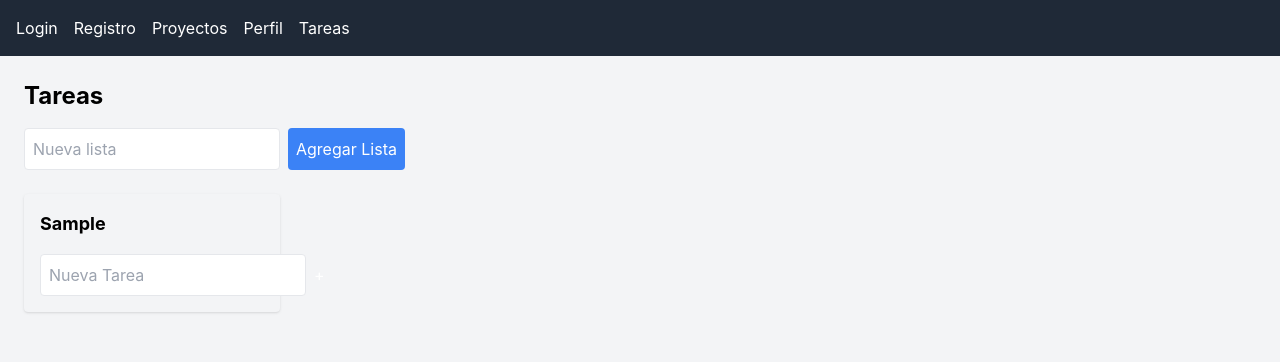
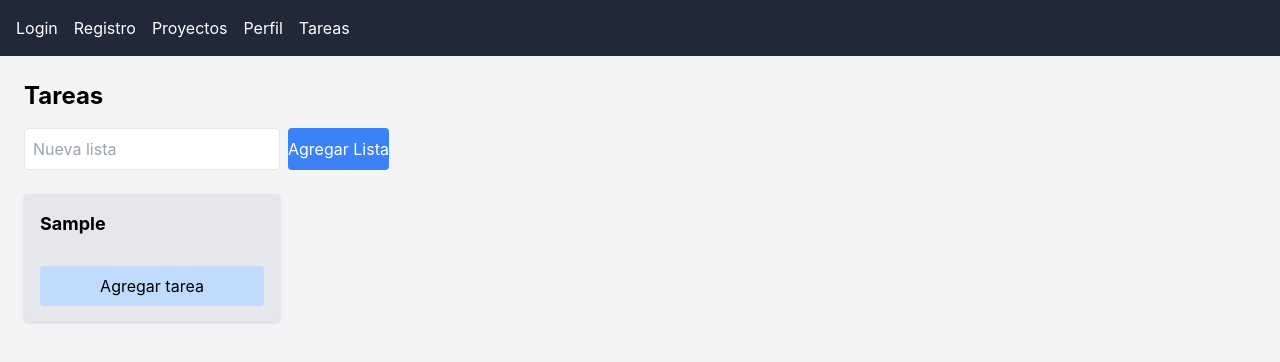
Before and after one commit to JorgeFierroo/FastPlanner, a React (Create React App) app in the folder frontend/: page /tasks in a window 1280 px wide. Both pictures are taken after typing "Sample" into the empty fields and a click on the button "Agregar Lista". Shown: the top 362 px of the page. Built offline with nearby package versions, Linux system fonts and the light colour scheme; the HTML template or start-up script is replaced by a standard one.

Commit message:
se agrego un formulario pop-up y se corrigieron errores de codigo

```diff
--- a/frontend/src/components/TaskList.tsx
+++ b/frontend/src/components/TaskList.tsx
@@ -1,42 +1,50 @@
 import { useState } from "react";
 import TaskCard from "./TaskCard";
+import MOdal from "./modal";
+import Modal from "./modal";
 
 type Props = {
-    tittle: string;
+    title: string;
 };
 
-function TaskList({ tittle }: Props) {
+function TaskList({ title }: Props) {
     const [tasks, setTasks] = useState<string[]>([]);
     const [newTask, setNewTask] = useState("");
+    const[isModalOpen, setModalOpen] = useState(false)
 
     const addTask = () => {
         if (!newTask.trim()) return;
         setTasks([...tasks, newTask]);
         setNewTask("");
+        setModalOpen(false);
     };
 
     return(
-        <div className= "bg-gray-100 p-4 rounded w-64 shadow">
-            <h2 className="text-lg font-bold mb-3">{tittle}</h2>
+        <div className= "bg-gray-200 p-4 rounded w-64 shadow">
+            <h2 className="text-lg font-bold mb-3">{title}</h2>
 
-        <div className="sapce-y-2">
+        <div className="space-y-2">
             {tasks.map((task, index) => (
                 <TaskCard key={index} text={task} />
             ))}
         </div>
 
-        <div className="mt-4 flex gap-2">
+        <button onClick={() => setModalOpen(true)} className="mt-4 bg-blue-200 text-black rounded w-full hover:bg-blue-300 p-2">
+            Agregar tarea
+        </button>
+
+        <Modal isOpen={isModalOpen} onClose={() => setModalOpen(false)}>
             <input
                 value={newTask}
                 onChange={(e) => setNewTask(e.target.value)}
                 placeholder="Nueva Tarea"
-                className="border p-2 rounded flex-1"
+                className="border p-2 rounded w-full mb-4 my-4"
             />
-            <button onClick={addTask} className="bg-green 500 text-white px-rounded">
-                +
+            <button onClick={addTask} className="bg-blue-200 text-black p-2 rounded hover:bg-green-300 w-full">
+                Guardar
             </button>
+        </Modal>
         </div>
-    </div>
     );
 }
 
--- /dev/null
+++ b/frontend/src/components/modal.tsx
@@ -0,0 +1,23 @@
+import { on } from "events";
+import { useState } from "react";
+
+type Props = {
+    isOpen: boolean;
+    onClose: () => void;
+    children: React.ReactNode;
+};
+
+function Modal({isOpen, onClose, children}: Props){
+    if (!isOpen) return null;
+
+    return(
+        <div className="fixed inset-0 flex items-center justify-center bg-black bg-opacity-50">
+            <div className="bg-white p-4 rounded shadow-lg relative w-96">
+                <button onClick={onClose} className="absolute top-1 text-gray-500 hover:text-black bg-red-100 px-2 hover:bg-red-200"> X </button>
+                {children}
+            </div>
+        </div>
+    );
+}
+
+export default Modal;
--- a/frontend/src/pages/TaskPage.tsx
+++ b/frontend/src/pages/TaskPage.tsx
@@ -3,7 +3,7 @@ import TaskList from "../components/TaskList";
 
 type List = {
     id: number
-    tittle: string
+    title: string
 };
 
 function TaskPage() {
@@ -12,7 +12,7 @@ function TaskPage() {
 
     const addList = () => {
         if (!newList.trim()) return;
-        setLists([...lists, { id:Date.now(), tittle: newList}]);
+        setLists([...lists, { id:Date.now(), title: newList}]);
         setNewList("");
     };
 
@@ -26,14 +26,14 @@ function TaskPage() {
                     placeholder="Nueva lista"
                     className="border p-2 rounded w-64"
                 />
-                <button onClick= {addList} className="bg-blue-500 text-white p-2 rounded">
+                <button onClick= {addList} className="bg-blue-500 text-white px rounded">
                     Agregar Lista
                 </button>
             </div>
 
-            <div className= "felx gap-6">
+            <div className= "flex gap-5 grid grid-cols-4">
                 {lists.map((list) => (
-                    <TaskList key={list.id} tittle={list.tittle} />
+                    <TaskList key={list.id} title={list.title} />
                 ))}
             </div>
         </div>
```
